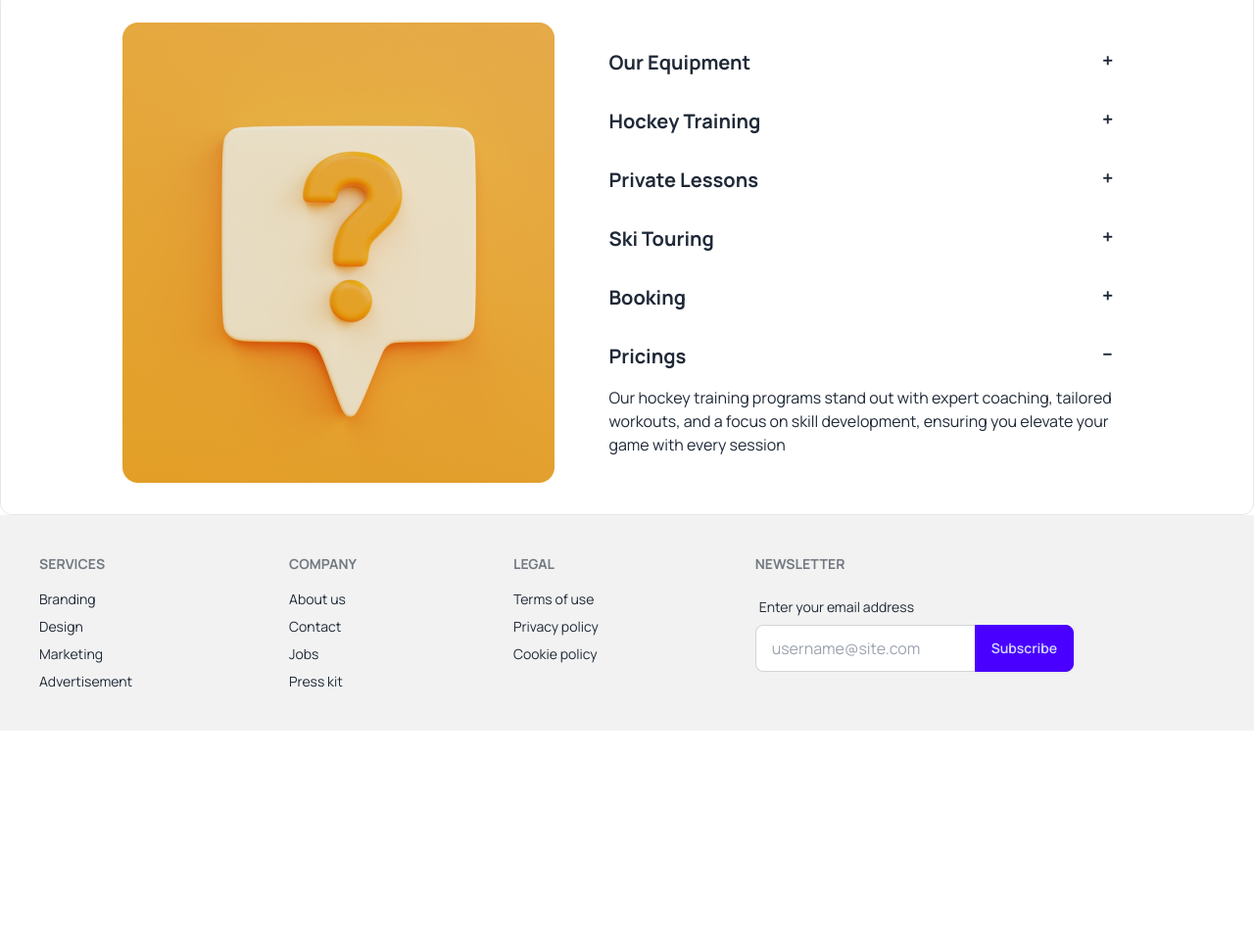
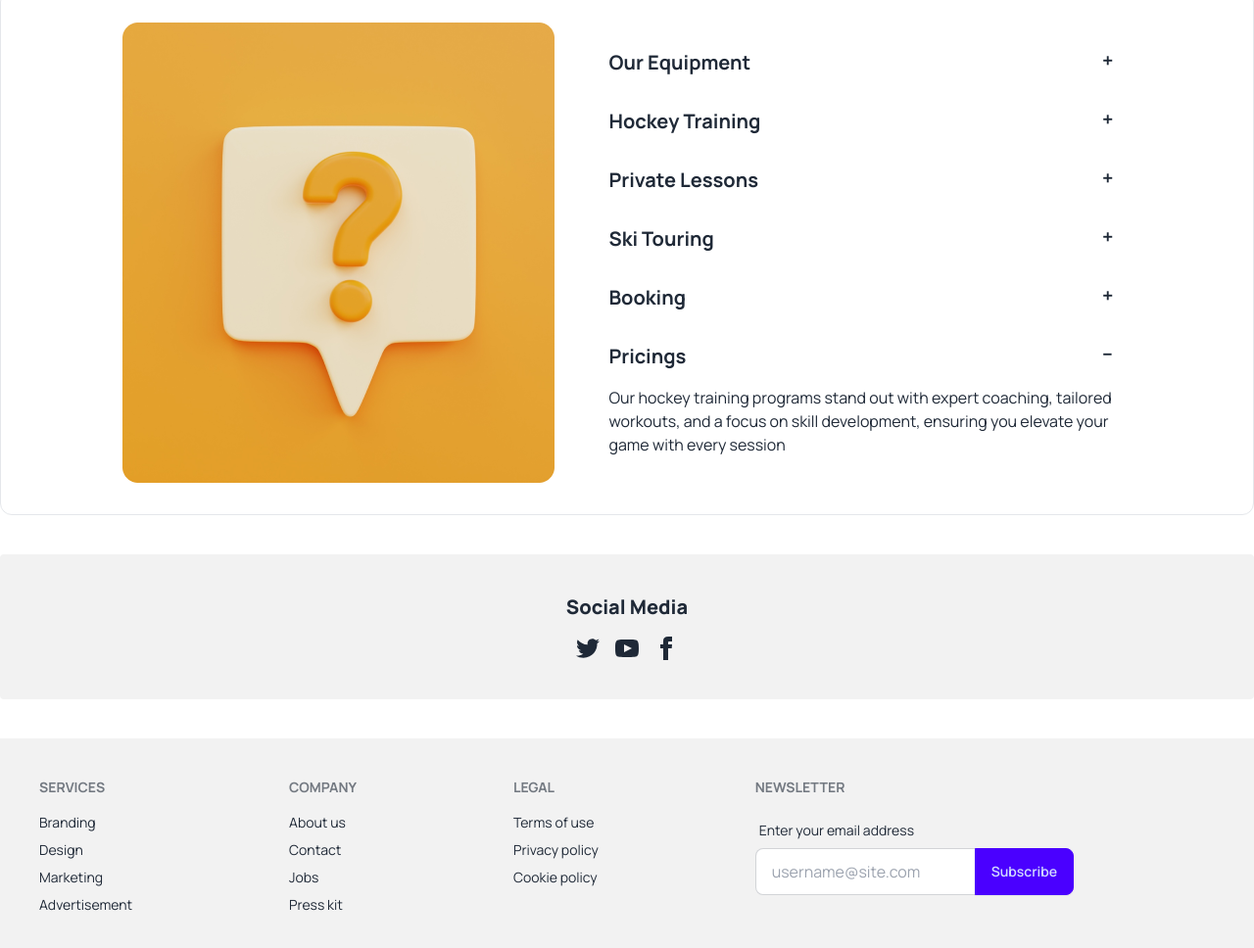
Before and after one commit to riyajul505/PH-A3, a plain HTML site: page index.html in a window 1280 px wide. Shown: the part 3622-4590 px from the top of the page at 98% size. Before the commit the page ends 4368 px from the top, so only its background shows below. Drawn offline with nearby package versions, Linux system fonts and the light colour scheme.

Commit message:
social media section completed

```diff
--- a/index.html
+++ b/index.html
@@ -570,6 +570,24 @@
               </div>
             </div>
         </div>
+      </section>
+      <!-- Get In Touch -->
+      <section>
+
+      </section>
+      <!-- Social media section -->
+      <div class="flex justify-center items-center p-10 bg-base-200 text-base-content rounded mb-10 mt-10">
+
+        <div class="grid grid-col gap-4">
+            <h2 class="text-xl font-extrabold text-center">Social Media</h2>
+            <div class="flex justify-center items-center gap-4">
+              <a><svg xmlns="http://www.w3.org/2000/svg" width="24" height="24" viewBox="0 0 24 24" class="fill-current"><path d="M24 4.557c-.883.392-1.832.656-2.828.775 1.017-.609 1.798-1.574 2.165-2.724-.951.564-2.005.974-3.127 1.195-.897-.957-2.178-1.555-3.594-1.555-3.179 0-5.515 2.966-4.797 6.045-4.091-.205-7.719-2.165-10.148-5.144-1.29 2.213-.669 5.108 1.523 6.574-.806-.026-1.566-.247-2.229-.616-.054 2.281 1.581 4.415 3.949 4.89-.693.188-1.452.232-2.224.084.626 1.956 2.444 3.379 4.6 3.419-2.07 1.623-4.678 2.348-7.29 2.04 2.179 1.397 4.768 2.212 7.548 2.212 9.142 0 14.307-7.721 13.995-14.646.962-.695 1.797-1.562 2.457-2.549z"></path></svg></a>
+            <a><svg xmlns="http://www.w3.org/2000/svg" width="24" height="24" viewBox="0 0 24 24" class="fill-current"><path d="M19.615 3.184c-3.604-.246-11.631-.245-15.23 0-3.897.266-4.356 2.62-4.385 8.816.029 6.185.484 8.549 4.385 8.816 3.6.245 11.626.246 15.23 0 3.897-.266 4.356-2.62 4.385-8.816-.029-6.185-.484-8.549-4.385-8.816zm-10.615 12.816v-8l8 3.993-8 4.007z"></path></svg></a>
+            <a><svg xmlns="http://www.w3.org/2000/svg" width="24" height="24" viewBox="0 0 24 24" class="fill-current"><path d="M9 8h-3v4h3v12h5v-12h3.642l.358-4h-4v-1.667c0-.955.192-1.333 1.115-1.333h2.885v-5h-3.808c-3.596 0-5.192 1.583-5.192 4.615v3.385z"></path></svg></a>
+            </div>
+        </div>
+
+      </div>
     </main>
     <footer class="footer p-10 bg-base-200 text-base-content">
       <nav>
```
